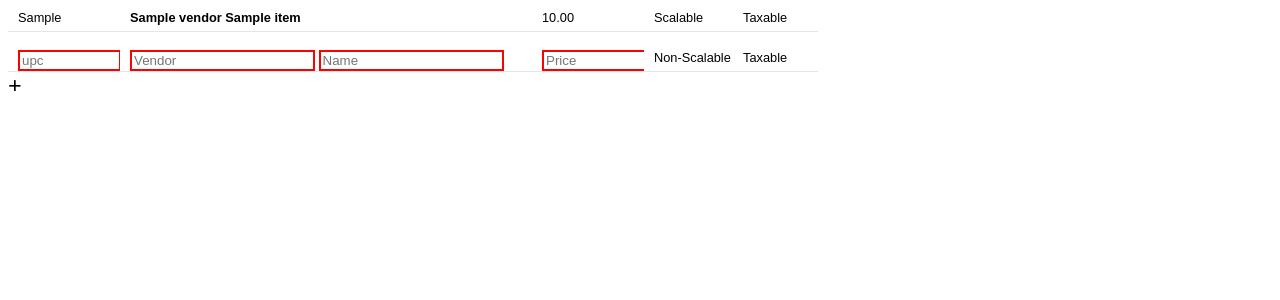
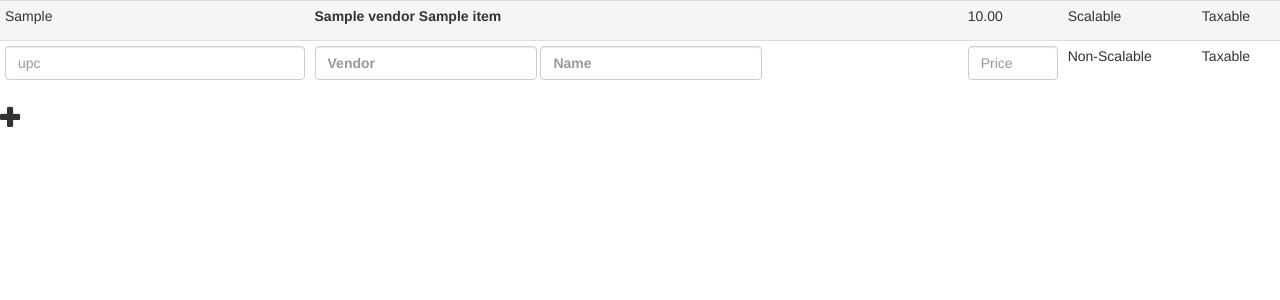
Before and after one commit to maxolasersquad/orthosie, a Django app: page /inventory/ in a window 1280 px wide. Shown: the top 300 px of the page. Run offline with Django 3.2, Linux system fonts and the light colour scheme; tables that the repository leaves empty hold one stand-in row (values such as "Sample post"); some libraries are stand-ins or nearby versions.

Commit message:
Added Bootstrap styles to Inventory Management.

```diff
--- a/static/css/inventory.css
+++ b/static/css/inventory.css
@@ -18,98 +18,34 @@
 */
 
 #inventory_list {
-  table-layout: fixed;
-  width: 100%;
-  border-spacing: 0px;
-  padding: 0px;
-  width: 810px;
-  display: block;
 }
 
 .inventory_row {
   height: 40px;
   cursor: pointer;
-  min-height: 21px;
 }
 
 .inventory_upc {
-  vertical-align: middle;
-  font-size: 80%;
-  border-bottom: 1px #e5e5e5 solid;
-  empty-cells: show;
-  white-space: nowrap;
-  font-family: arial, sans-serif;
-  width: 100px;
-  padding: 2px 2px 0px 10px;
-  float: left;
-  overflow: hidden;
-  text-overflow: ellipsis;
-  min-height: 21px;
 }
 
 .inventory_vendor_name {
-  vertical-align: middle;
-  font-size: 80%;
-  border-bottom: 1px #e5e5e5 solid;
-  empty-cells: show;
-  white-space: nowrap;
-  font-family: arial, sans-serif;
-  width: 400px;
   font-weight: bold;
-  padding: 2px 2px 0px 10px;
-  float: left;
   overflow: hidden;
   text-overflow: ellipsis;
-  min-height: 21px;
 }
 
 .inventory_price {
-  vertical-align: middle;
-  font-size: 80%;
-  border-bottom: 1px #e5e5e5 solid;
-  empty-cells: show;
-  white-space: nowrap;
-  font-family: arial, sans-serif;
   width: 100px;
-  padding: 2px 2px 0px 10px;
-  float: left;
-  overflow: hidden;
-  text-overflow: ellipsis;
-  min-height: 21px;
-}
-
-.inventory_price {
-  height: 20px;
 }
 
 .inventory_scalable {
-  vertical-align: middle;
-  font-size: 80%;
-  border-bottom: 1px #e5e5e5 solid;
-  empty-cells: show;
-  white-space: nowrap;
-  font-family: arial, sans-serif;
-  width: 77px;
-  padding: 2px 2px 0px 10px;
-  float: left;
   overflow: hidden;
   text-overflow: ellipsis;
-  min-height: 21px;
 }
 
 .inventory_taxable {
-  vertical-align: middle;
-  font-size: 80%;
-  border-bottom: 1px #e5e5e5 solid;
-  empty-cells: show;
-  white-space: nowrap;
-  font-family: arial, sans-serif;
-  width: 73px;
-  padding: 2px 2px 0px 10px;
-  float: left;
   overflow: hidden;
   text-overflow: ellipsis;
-  min-height: 21px;
 }
 
 #add_inventory {
@@ -117,11 +53,3 @@
   font-weight: 900;
   cursor: pointer;
 }
-
-.inventory_upc > input {
-  width: 95px;
-}
-
-:invalid {
-  border: 2px solid #ff0000;
-}
--- a/templates/inventory/index.html
+++ b/templates/inventory/index.html
@@ -18,8 +18,13 @@
 {% endcomment %}
 
 <!DOCTYPE html>
+<html>
   <head>
     <title>Orthosie Inventory Management</title>
+    <meta name="viewport" content="width=device-width, initial-scale=1.0">
+    <link rel="stylesheet" href="//netdna.bootstrapcdn.com/bootstrap/3.0.2/css/bootstrap.min.css">
+    <link rel="stylesheet" href="//netdna.bootstrapcdn.com/bootstrap/3.0.2/css/bootstrap-theme.min.css">
+    <script src="//netdna.bootstrapcdn.com/bootstrap/3.0.2/js/bootstrap.min.js"></script>
     <link rel='stylesheet' type='text/css' href='/static/css/inventory.css' />
     <script type="text/javascript" src="/static/js/jquery.js"></script>
     <script type="text/javascript" src="/static/js/inventory.js"></script>
@@ -29,37 +34,37 @@
     <form id="csrf_token">
 {% csrf_token %}
     </form>
-    <table id="inventory_list">
+    <table id="inventory_list" class="table table-striped table-hover table-condensed table-responsive ">
       <tbody>
 {% for inventory in inventory_items %}
         <tr id="{{ inventory.upc }}" class="inventory_row">
-          <td id="{{ inventory.upc }}_upc" class="inventory_upc">{{ inventory.upc }}</td>
-          <td id="{{ inventory.upc }}_vendor_name" class="inventory_vendor_name"><span id="{{ inventory.upc }}_vendor" onclick="Orthosie.inventory.edit_vendor('{{ inventory.upc }}');">{{ inventory.vendor.name }}</span> <span id="{{ inventory.upc }}_name" onclick="Orthosie.inventory.edit_name('{{ inventory.upc }}');">{{ inventory.name }}</span></td>
-          <td id="{{ inventory.upc }}_price" class="inventory_price" onclick="Orthosie.inventory.edit_price('{{ inventory.upc }}');">{{ inventory.price }}</td>
+          <td id="{{ inventory.upc }}_upc" class="inventory_upc form-control-static">{{ inventory.upc }}</td>
+          <td id="{{ inventory.upc }}_vendor_name" class="inventory_vendor_name form-control-static"><span id="{{ inventory.upc }}_vendor" onclick="Orthosie.inventory.edit_vendor('{{ inventory.upc }}');">{{ inventory.vendor.name }}</span> <span id="{{ inventory.upc }}_name" onclick="Orthosie.inventory.edit_name('{{ inventory.upc }}');">{{ inventory.name }}</span></td>
+          <td id="{{ inventory.upc }}_price" class="inventory_price form-control-static" onclick="Orthosie.inventory.edit_price('{{ inventory.upc }}');">{{ inventory.price }}</td>
           <td id="{{ inventory.upc }}_scalable" class="inventory_scalable" onclick="Orthosie.inventory.toggle_scalable('{{ inventory.upc }}');">{{ inventory.scalable|yesno:"Scalable, Non-Scalable," }}</td>
           <td id="{{ inventory.upc }}_taxable" class="inventory_taxable" onclick="Orthosie.inventory.toggle_taxable('{{ inventory.upc }}');">{{ inventory.taxable|yesno:"Taxable, Non-Taxable," }}</td>
         </tr>
 {% endfor %}
         <tr>
           <td id="input_upc" class="inventory_upc">
-            <input type="text" required pattern="\d+" placeholder="upc" onblur="Orthosie.inventory.new_inventory();" />
+            <input class="form-control" type="text" required pattern="\d+" placeholder="upc" onblur="Orthosie.inventory.new_inventory();" />
           </td>
-          <td id="input_vendor_name" class="inventory_vendor_name">
+          <td id="input_vendor_name" class="inventory_vendor_name form-inline">
             <span id="input_vendor">
-              <input type="text" required placeholder="Vendor" onblur="Orthosie.inventory.new_inventory();" />
+              <input class="form-control" type="text" required placeholder="Vendor" onblur="Orthosie.inventory.new_inventory();" />
             </span>
             <span id="input_name">
-              <input type="text" required placeholder="Name" onblur="Orthosie.inventory.new_inventory();" />
+              <input class="form-control" type="text" required placeholder="Name" onblur="Orthosie.inventory.new_inventory();" />
             </span>
           </td>
           <td id="input_price" class="inventory_price">
-            <input type="number" required placeholder="Price" step="0.01" min="0" onblur="Orthosie.inventory.new_inventory();" />
+            <input class="form-control" type="number" required placeholder="Price" step="0.01" min="0" onblur="Orthosie.inventory.new_inventory();" />
           </td>
           <td id="input_scalable" class="inventory_scalable">Non-Scalable</td>
           <td id="input_taxable" class="inventory_taxable">Taxable</td>
         </tr>
       </tbody>
     </table>
-    <span id="add_inventory" onclick='Orthosie.inventory.new_inventory_row();'>+</span>
+    <span id="add_inventory" class="glyphicon glyphicon-plus" onclick='Orthosie.inventory.new_inventory_row();'></span>
   </body>
 </html>
```
Also changed, not shown: templates/register/totals.html (+15 -26 lines).
